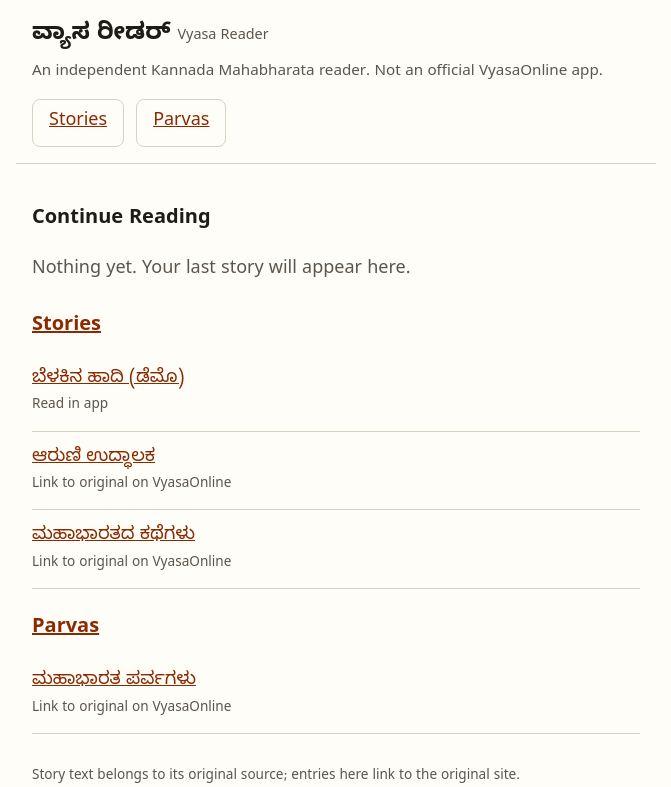
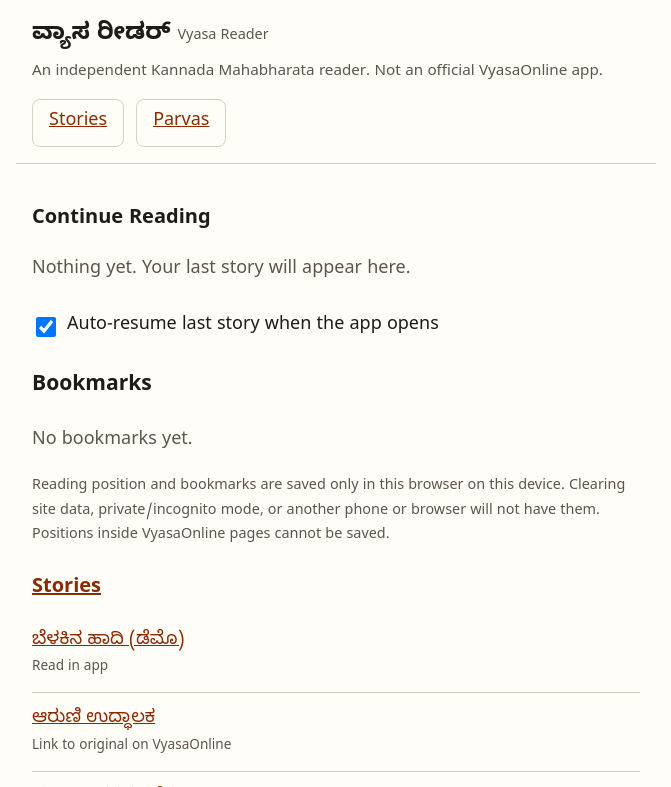
Before and after one commit to AshweejaKR/vyasa_reader, a Flask app: page / in a window 1280 px wide. Shown: the top 787 px of the page, without its empty margins (304-975 px from the left). Run offline with Flask 3, Linux system fonts and the light colour scheme.

Commit message:
Phase 04: add auto-resume, reading position save/restore, and bookmarks

```diff
--- a/app.py
+++ b/app.py
@@ -66,7 +66,8 @@
     items, error = load_catalog()
     stories = [i for i in items if i["collection"] == "stories"]
     parvas = [i for i in items if i["collection"] == "parvas"]
-    return render_template("home.html", stories=stories, parvas=parvas, error=error)
+    approved = {i["id"]: i["title"] for i in items if i["content_status"] == "approved"}
+    return render_template("home.html", stories=stories, parvas=parvas, approved=approved, error=error)
 
 
 @app.route("/stories")
--- /dev/null
+++ b/static/resume.js
@@ -0,0 +1,170 @@
+(function () {
+  var KEY = "vyasa.v1.state";
+  var SESSION = "vyasa.v1.session";
+  var ID = /^[A-Za-z0-9_-]{1,64}$/;
+
+  function has(obj, key) { return Object.prototype.hasOwnProperty.call(obj, key); }
+  function readUrl(item, block) { return "/read/" + encodeURIComponent(item) + (block ? "#" + block : ""); }
+
+  function clean(p) {
+    if (!p || typeof p !== "object" || !ID.test(p.item) || !ID.test(p.block)) return null;
+    var ratio = typeof p.ratio === "number" && p.ratio >= 0 ? Math.min(p.ratio, 1) : 0;
+    var text = typeof p.text === "string" ? p.text.slice(0, 80) : "";
+    return { item: p.item, block: p.block, ratio: ratio, t: Number(p.t) || 0, text: text };
+  }
+
+  function load() {
+    var s = null;
+    try { s = JSON.parse(localStorage.getItem(KEY)); } catch (e) { s = null; }
+    if (!s || typeof s !== "object" || s.v !== 1) s = {};
+    return {
+      v: 1,
+      auto: s.auto !== false,
+      last: clean(s.last),
+      items: s.items && typeof s.items === "object" && !Array.isArray(s.items) ? s.items : {},
+      bookmarks: Array.isArray(s.bookmarks) ? s.bookmarks.map(clean).filter(Boolean) : []
+    };
+  }
+
+  function save(s) {
+    var keys = Object.keys(s.items);
+    if (keys.length > 100) {
+      keys.sort(function (a, b) { return ((s.items[a] || {}).t || 0) - ((s.items[b] || {}).t || 0); });
+      delete s.items[keys[0]];
+    }
+    try { localStorage.setItem(KEY, JSON.stringify(s)); return true; } catch (e) { return false; }
+  }
+
+  // A fresh launch is a new browser session not reached from another page of this site.
+  var fresh = false;
+  try { fresh = !sessionStorage.getItem(SESSION); sessionStorage.setItem(SESSION, "1"); } catch (e) { fresh = false; }
+  if (document.referrer.indexOf(location.origin + "/") === 0) fresh = false;
+
+  function reader(box, item) {
+    var blocks = box.querySelectorAll("[id]");
+    var ready = false, dirty = false, timer = null, keep = null;
+
+    function current() {
+      for (var i = 0; i < blocks.length; i++) {
+        var r = blocks[i].getBoundingClientRect();
+        if (r.bottom > 0) {
+          var ratio = r.top < 0 && r.height ? Math.min(1, -r.top / r.height) : 0;
+          return { item: item, block: blocks[i].id, ratio: ratio, t: Date.now() };
+        }
+      }
+      return blocks.length ? { item: item, block: blocks[blocks.length - 1].id, ratio: 1, t: Date.now() } : null;
+    }
+    function apply(p) {
+      var el = p && document.getElementById(p.block);
+      if (!el || !box.contains(el) || (el === blocks[0] && p.ratio === 0)) return;
+      var r = el.getBoundingClientRect();
+      window.scrollTo(0, window.scrollY + r.top + r.height * p.ratio);
+    }
+    function flush() {
+      clearTimeout(timer);
+      if (!ready || !dirty) return;
+      dirty = false;
+      var p = current();
+      if (!p) return;
+      var s = load();
+      s.last = p;
+      s.items[item] = p;
+      save(s);
+    }
+
+    window.addEventListener("scroll", function () {
+      if (!ready) return;
+      dirty = true;
+      clearTimeout(timer);
+      timer = setTimeout(flush, 600);
+    }, { passive: true });
+    document.addEventListener("visibilitychange", function () { if (document.visibilityState === "hidden") flush(); });
+    window.addEventListener("pagehide", flush);
+    document.addEventListener("click", function (e) { if (e.target.closest && e.target.closest("a")) flush(); }, true);
+    document.addEventListener("vyasa:beforefont", function () { keep = current(); });
+    document.addEventListener("vyasa:afterfont", function () { apply(keep); dirty = true; flush(); });
+
+    var btn = document.getElementById("bookmark");
+    if (btn) btn.addEventListener("click", function () {
+      var p = current();
+      if (!p) return;
+      p.text = document.getElementById(p.block).textContent.trim().slice(0, 80);
+      var s = load();
+      s.bookmarks = s.bookmarks.filter(function (b) { return b.item !== p.item || b.block !== p.block; });
+      s.bookmarks.unshift(p);
+      s.bookmarks = s.bookmarks.slice(0, 50);
+      btn.textContent = save(s) ? "Bookmarked" : "Could not save (storage blocked)";
+    });
+
+    if ("scrollRestoration" in history) history.scrollRestoration = "manual";
+    var hash = location.hash.slice(1);
+    var start = ID.test(hash) ? { block: hash, ratio: 0 } : clean(load().items[item]);
+    var fonts = document.fonts && document.fonts.ready ? document.fonts.ready : Promise.resolve();
+    fonts.then(function () {
+      requestAnimationFrame(function () {
+        apply(start);
+        if (ID.test(hash)) history.replaceState(null, "", location.pathname);
+        ready = true;
+        dirty = true;
+        flush();
+      });
+    });
+  }
+
+  function showBookmarks(list, empty, titles) {
+    var s = load();
+    list.textContent = "";
+    empty.hidden = s.bookmarks.length > 0;
+    s.bookmarks.forEach(function (b, i) {
+      var li = document.createElement("li");
+      var ok = has(titles, b.item);
+      var link = document.createElement(ok ? "a" : "span");
+      link.textContent = ok ? titles[b.item] : "Item no longer available";
+      if (ok) link.href = readUrl(b.item, b.block);
+      var small = document.createElement("small");
+      small.textContent = b.text;
+      var del = document.createElement("button");
+      del.type = "button";
+      del.textContent = "Remove";
+      del.addEventListener("click", function () {
+        var s2 = load();
+        s2.bookmarks.splice(i, 1);
+        save(s2);
+        showBookmarks(list, empty, titles);
+      });
+      li.appendChild(link);
+      li.appendChild(small);
+      li.appendChild(del);
+      list.appendChild(li);
+    });
+  }
+
+  function home(box) {
+    var titles = {};
+    try { titles = JSON.parse(box.getAttribute("data-items")) || {}; } catch (e) { titles = {}; }
+    var s = load();
+    var last = s.last && has(titles, s.last.item) ? s.last : null;
+    if (last && s.auto && fresh) { location.replace(readUrl(last.item)); return; }
+
+    if (last) {
+      var go = document.getElementById("resume-go");
+      go.querySelector("a").href = readUrl(last.item);
+      go.querySelector("span").textContent = titles[last.item];
+      go.hidden = false;
+      document.getElementById("resume-empty").hidden = true;
+    }
+    var auto = document.getElementById("auto-resume");
+    auto.checked = s.auto;
+    auto.addEventListener("change", function () {
+      var s2 = load();
+      s2.auto = auto.checked;
+      save(s2);
+    });
+    showBookmarks(document.getElementById("bookmarks"), document.getElementById("bookmarks-empty"), titles);
+  }
+
+  var box = document.querySelector(".reader[data-item]");
+  if (box && ID.test(box.getAttribute("data-item"))) reader(box, box.getAttribute("data-item"));
+  var resume = document.getElementById("resume");
+  if (resume) home(resume);
+})();
--- a/static/style.css
+++ b/static/style.css
@@ -32,6 +32,9 @@
 .reader { max-width: 68ch; margin: 0 auto; font-size: var(--reader-size, 1.125rem); line-height: 1.9; }
 .reader p { margin: 0 0 1.25rem; }
 .reader h3 { font-size: 1.35em; line-height: 1.4; margin: 1.5rem 0 1rem; }
+.setting { display: flex; align-items: center; gap: 0.5rem; min-height: 44px; margin: 0.75rem 0; }
+.setting input { width: 1.25rem; height: 1.25rem; }
+#bookmarks button { margin-top: 0.25rem; min-height: 44px; padding: 0.3rem 0.9rem; font: inherit; font-size: 0.9rem; color: var(--fg); background: transparent; border: 1px solid var(--line); border-radius: 0.5rem; cursor: pointer; }
 .pager { display: flex; justify-content: space-between; gap: 1rem; margin-top: 2rem; }
 footer { color: var(--muted); font-size: 0.85rem; }
 .skip { position: absolute; left: -999px; }
--- a/templates/base.html
+++ b/templates/base.html
@@ -6,6 +6,7 @@
   <title>{% block title %}Vyasa Reader{% endblock %}</title>
   <link rel="stylesheet" href="{{ url_for('static', filename='style.css') }}">
   {% block head_extra %}{% endblock %}
+  <script src="{{ url_for('static', filename='resume.js') }}" defer></script>
 </head>
 <body>
   <a class="skip" href="#main">Skip to content</a>
--- a/templates/home.html
+++ b/templates/home.html
@@ -5,7 +5,15 @@
 
 <section aria-labelledby="continue">
   <h2 id="continue">Continue Reading</h2>
-  <p class="empty">Nothing yet. Your last story will appear here.</p>
+  <div id="resume" data-items='{{ approved|tojson }}'>
+    <p class="empty" id="resume-empty">Nothing yet. Your last story will appear here.</p>
+    <p id="resume-go" hidden><a class="button" href="{{ url_for('home') }}">Continue Reading: <span></span></a></p>
+  </div>
+  <label class="setting"><input type="checkbox" id="auto-resume" checked> Auto-resume last story when the app opens</label>
+  <h3>Bookmarks</h3>
+  <ul class="list" id="bookmarks"></ul>
+  <p class="empty" id="bookmarks-empty">No bookmarks yet.</p>
+  <p class="credit">Reading position and bookmarks are saved only in this browser on this device. Clearing site data, private/incognito mode, or another phone or browser will not have them. Positions inside VyasaOnline pages cannot be saved.</p>
 </section>
 
 <section id="stories" aria-labelledby="stories-h">
--- a/templates/read.html
+++ b/templates/read.html
@@ -15,12 +15,13 @@
     <button type="button" id="font-dec" aria-label="Smaller text">A&minus;</button>
     <button type="button" id="font-inc" aria-label="Larger text">A+</button>
     <button type="button" id="theme-toggle" aria-label="Switch between light and dark mode">Dark mode</button>
+    <button type="button" id="bookmark">Bookmark this spot</button>
     {% endif %}
   </div>
 
   {% if item.content_status == 'approved' and content %}
     {% if content.demo %}<p class="notice">Demo: fictional text written for testing the reader. It is not part of the Mahabharata.</p>{% endif %}
-    <div class="reader" lang="kn">
+    <div class="reader" lang="kn" data-item="{{ item.id }}">
     {% for block in content.blocks %}
       {% if block.type == 'heading' %}<h3 id="{{ block.id }}">{{ block.text }}</h3>
       {% elif block.type == 'verse' %}<p id="{{ block.id }}" class="verse">{{ block.text }}</p>
@@ -31,6 +32,7 @@
     <p class="notice" role="alert">This text is not available right now.</p>
   {% else %}
     <p>This item is not shown in the app. Read it on the original site.</p>
+    <p class="notice">Your reading position is not saved for this item. The app cannot track where you stop on the original website.</p>
   {% endif %}
 
   {% if item.source_url and not content %}
```
Also changed, not shown: PLAN.md (+1 -1 lines), data/content/demo-story.json (+21 -1 lines), docs/DEVELOPMENT_LOG.md (+6 -0 lines), docs/PROGRESS.md (+2 -2 lines), static/reader.js (+10 -2 lines), README.md.
